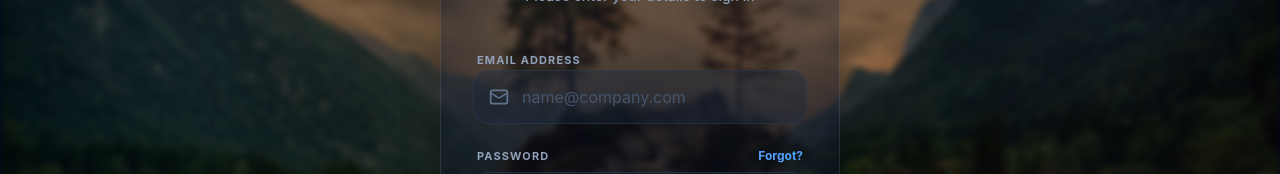
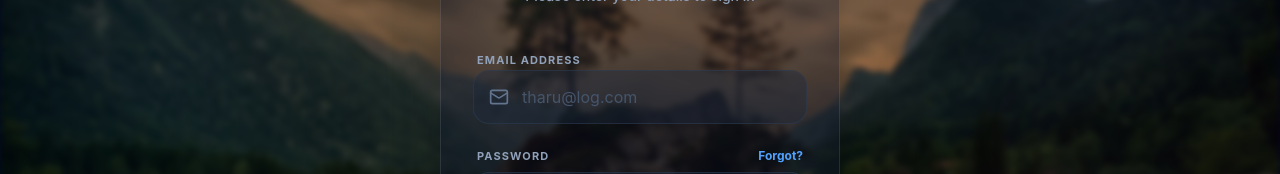
Before and after one commit to Nisheshchy/Login-and-Registation, a React (Vite) app: page /login in a window 1280 px wide. Shown: the part 248-422 px from the top of the page. Built offline with nearby package versions, Linux system fonts and the light colour scheme.

Commit message:
Update the some part

```diff
--- a/src/login.jsx
+++ b/src/login.jsx
@@ -83,7 +83,7 @@ const Login = () => {
                     type="email"
                     id="email"
                     name="email"
-                    placeholder="name@company.com"
+                    placeholder="tharu@log.com"
                   />
                 </motion.div>
               </div>
```
